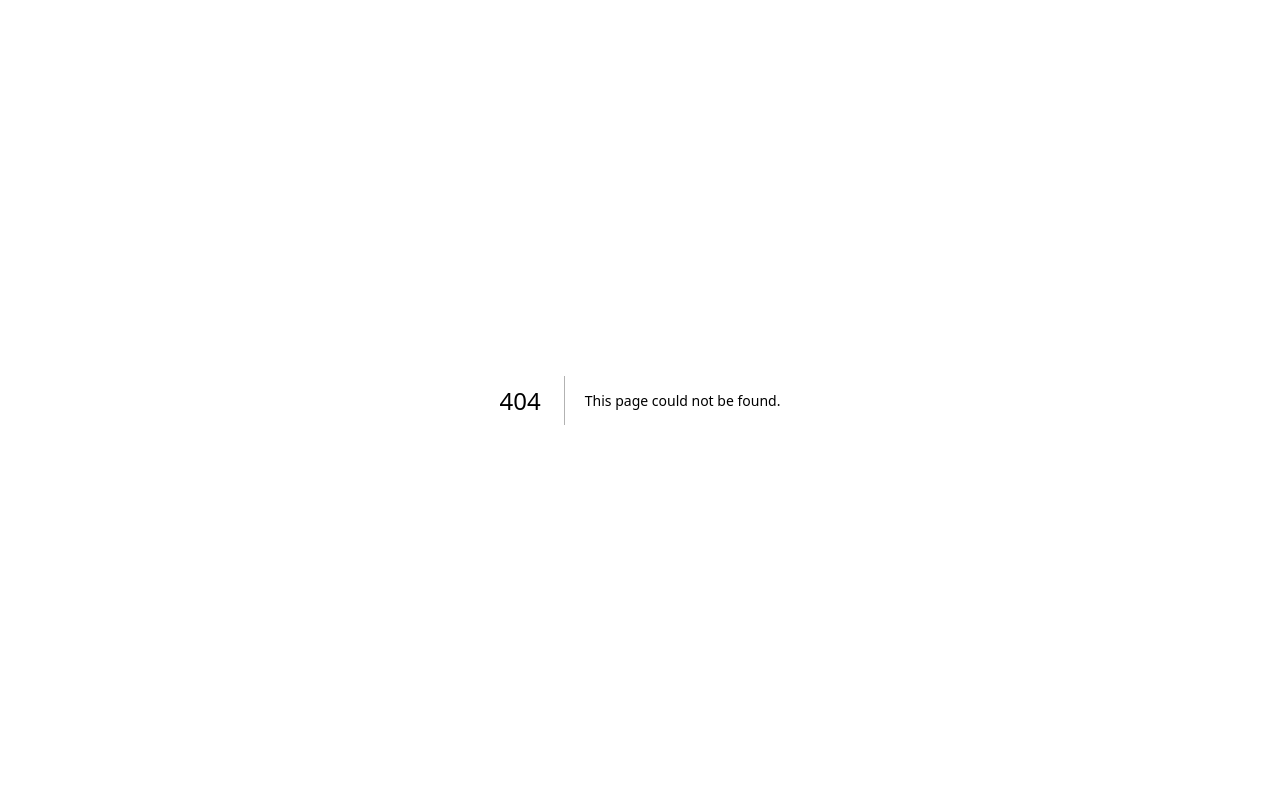
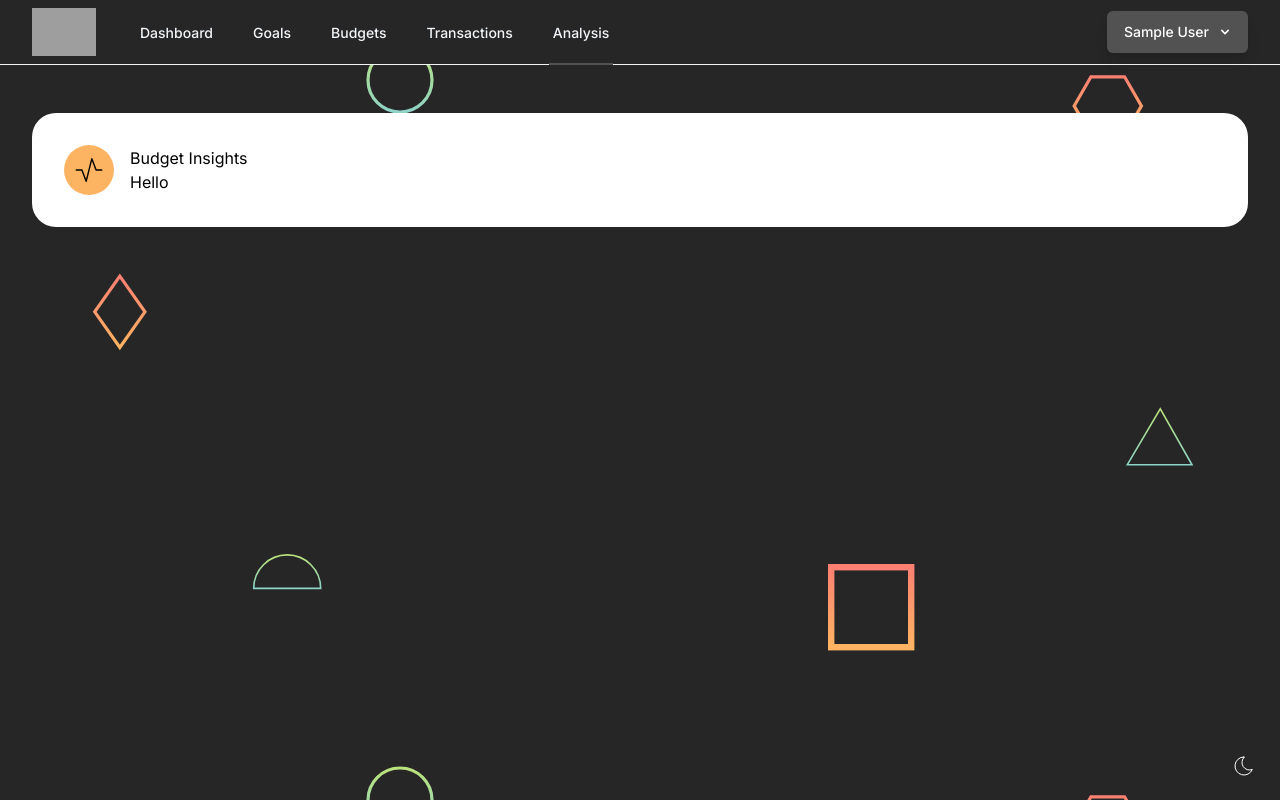
Before and after one commit to npeteros/AuditPH-TS, a Next.js app: page /analysis in a window 1280 px wide. Before the commit this address had no page. Built offline with nearby package versions, Linux system fonts and the light colour scheme; no server answers; the database is empty; sample sign-in values are in the browser's storage; grey boxes are pictures that could not be loaded.

Commit message:
Initial commit for reports

```diff
--- /dev/null
+++ b/src/app/analysis/layout.tsx
@@ -0,0 +1,15 @@
+
+import AuthLayout from "@/components/AuthLayout";
+import { Provider } from "@/components/Provider";
+import { auth } from "@/lib/auth";
+
+export default async function Page({ children }: { children: React.ReactNode }) {
+    const session = await auth();
+    return (
+        <Provider session={session}>
+            <AuthLayout>
+                {children}
+            </AuthLayout>
+        </Provider>
+    );
+}
--- /dev/null
+++ b/src/app/analysis/page.tsx
@@ -0,0 +1,33 @@
+import TransactionComp from "@/components/Data/TransactionComp";
+import DivLink from "@/components/DivLink";
+import { auth } from "@/lib/auth";
+import { fetchTransactions } from "@/lib/data";
+import { redirect } from "next/navigation";
+
+export default async function Page() {
+
+    const session = await auth();
+    if (!session) redirect('/login');
+    const transactions = await fetchTransactions(String(session?.user?.email));
+
+    return (
+
+        <div className="max-w-7xl mx-auto p-4 sm:p-6 lg:p-8">
+            <div className="w-full bg-white border-gray-300 focus:border-indigo-300 rounded-3xl shadow-sm my-4">
+                <div className="p-4 flex">
+                    <div className="bg-[#fdb462] w-fit rounded-full p-2 m-4">
+                        <svg width="34" height="34" fill="none" stroke="#000" stroke-linecap="round" stroke-linejoin="round" stroke-width="1" viewBox="0 0 24 24" xmlns="http://www.w3.org/2000/svg">
+                            <path d="M3 12h4l3 8 4-16 3 8h4"></path>
+                        </svg>
+                    </div>
+                    <div className="flex flex-col justify-center">
+                        <div>Budget Insights</div>
+                        <div>Hello</div>
+                    </div>
+                </div>
+            </div>
+
+
+        </div>
+    );
+}
--- a/src/components/AuthLayout.tsx
+++ b/src/components/AuthLayout.tsx
@@ -42,6 +42,9 @@ export default function AuthLayout({ children }: { children: React.ReactNode })
                                 </NavLink>
                                 <NavLink href='/transactions' active={pathName ? pathName.includes("/transactions") : false} className='dark:text-slate-100'>
                                     Transactions
+                                </NavLink>
+                                <NavLink href='/analysis' active={pathName ? pathName.includes("/analysis") : false} className='dark:text-slate-100'>
+                                    Analysis
                                 </NavLink>
                             </div>
                         </div>
@@ -135,6 +138,9 @@ export default function AuthLayout({ children }: { children: React.ReactNode })
                         <ResponsiveNavLink href='/transactions' active={pathName ? pathName.includes("/transactions") : false} className=' dark:text-slate-100'>
                             Transactions
                         </ResponsiveNavLink>
+                        <ResponsiveNavLink href='/analysis' active={pathName ? pathName.includes("/analysis") : false} className=' dark:text-slate-100'>
+                            Analysis
+                        </ResponsiveNavLink>
                     </div>
 
                     <div className="pt-4 pb-1 border-t border-gray-200">
```
